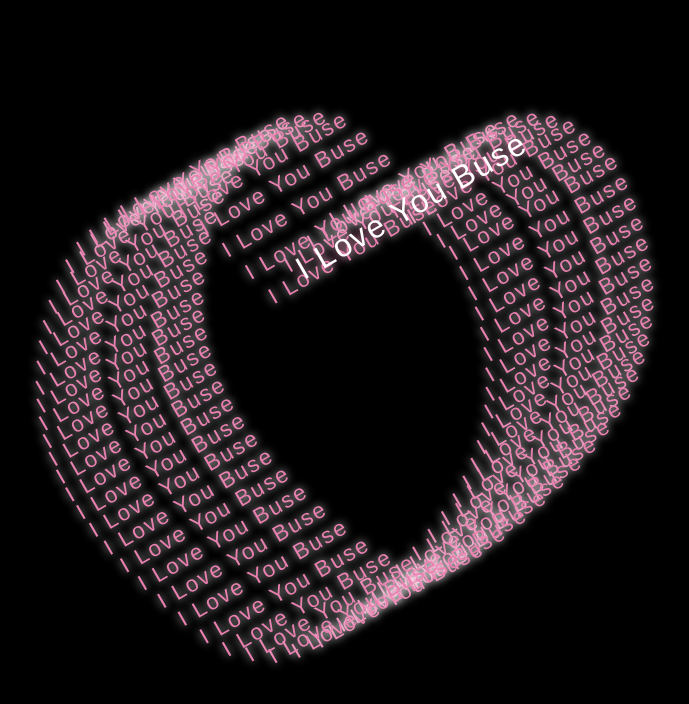
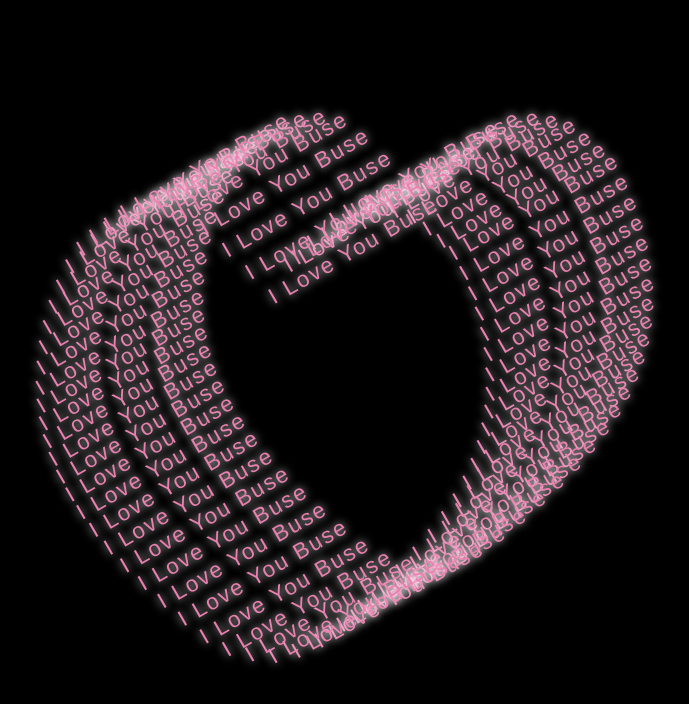
Before and after one commit to ronaldoomer72-cloud/omerkalpbuse1, a plain HTML site: page index.html in a window 1280 px wide. Shown: the whole page, without its empty margins (390-1079 px from the left). Drawn offline with Linux system fonts and the light colour scheme.

Commit message:
styles.css

```diff
--- a/styles.css
+++ b/styles.css
@@ -31,11 +31,6 @@ body {
   top: 50%;
   left: 50%;
   margin: -225px 0 0 -225px;
-}
-#ui .love:last-child .love_word {
-  color: #fff;
-  font-size: 2rem;
-  text-shadow: 0 0 10px #ea80b0;
 }
 #ui .love_word {
   color: #ea80b0;
@@ -724,4 +719,4 @@ body {
   100% {
     transform: translateY(180px);
   }
-                         }
+}
```
